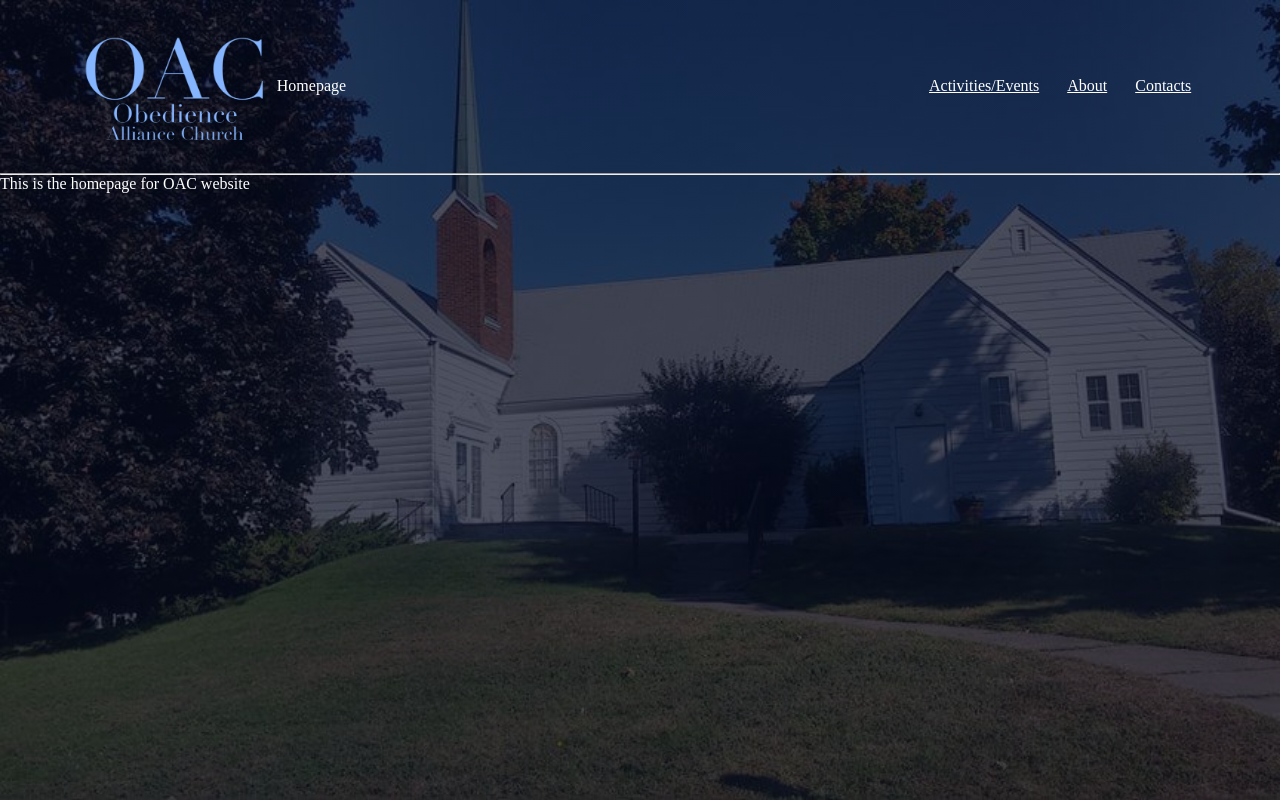
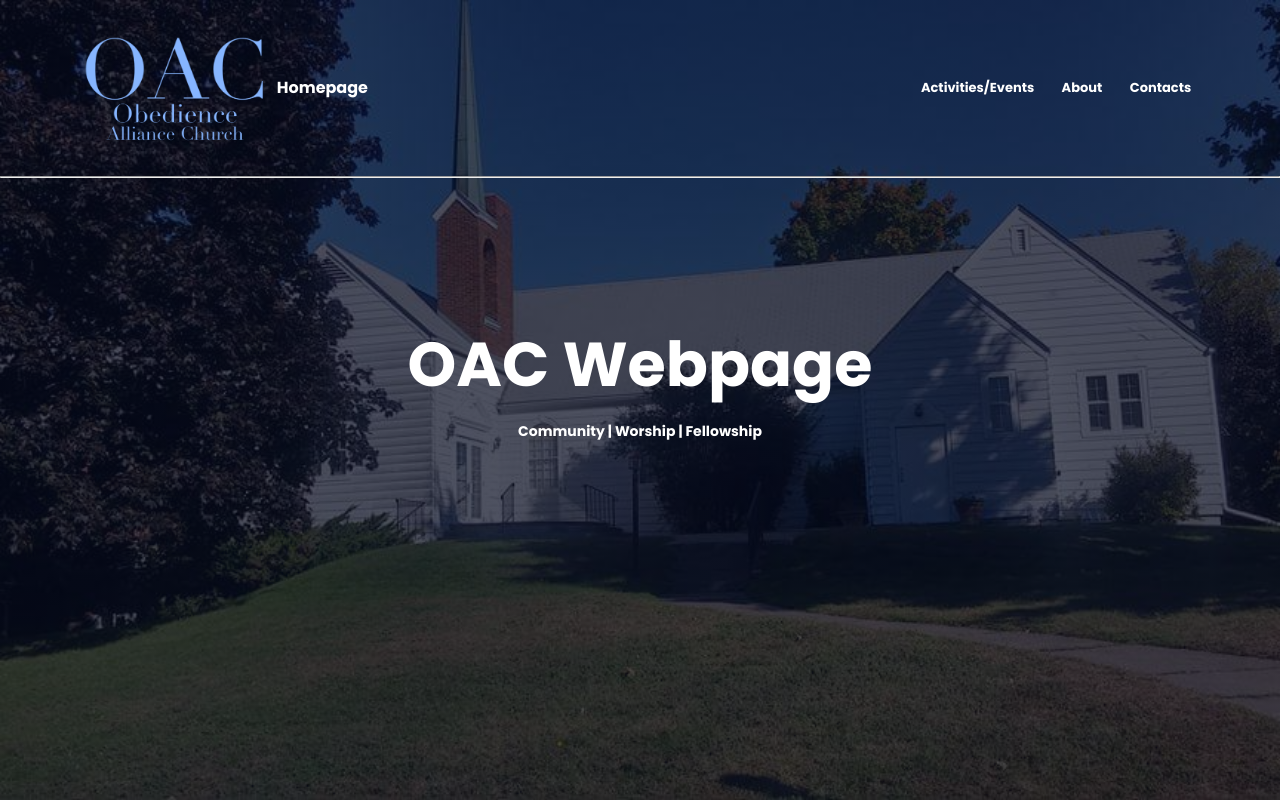
Before and after one commit to readysonvang/OACwebsite, a plain HTML site: page index.html in a window 1280 px wide. Drawn offline with Linux system fonts and the light colour scheme.

Commit message:
stylized with css

```diff
--- a/index.html
+++ b/index.html
@@ -5,18 +5,21 @@
 		scale=1.0">
 		<title>OAC Home Page</title>
 		<link rel="stylesheet" href="styles.css">
+		<link rel="preconnect" href="https://fonts.googleapis.com">
+<link rel="preconnect" href="https://fonts.gstatic.com" crossorigin>
+<link href="https://fonts.googleapis.com/css2?family=Poppins:wght@700&display=swap" rel="stylesheet">
 	</head>
 <body>
 	<section class="header">
 		<nav>
-			<a><img src="images/OAClogo.png"></a>
+			<a href="index.html"><img src="images/OAClogo.png"></a>
             <header style="color:white">Homepage</header>
 
 			<div class="nav-links">
 				<ul>
 					<li><a style="color:white" href="activitiesEvents.html">Activities/Events</a></li>
 					<li><a style="color:white" href="about.html">About</a></li>
-					<li><a style="color:white" href="">Contacts</a></li>
+					<li><a style="color:white" href="contact.html">Contacts</a></li>
 
 				</ul>
 			</div>
@@ -24,7 +27,15 @@
 		</nav>
         <hr>
         <main>
-            <p style="color:white">This is the homepage for OAC website</p>
+			<div class="text-box">
+				<h1>
+					OAC Webpage
+				</h1>
+				<p>
+					Community | Worship | Fellowship
+				</p>
+			</div>
+
         </main>
 		<footer>
 		</footer>
--- a/styles.css
+++ b/styles.css
@@ -1,6 +1,7 @@
 *{
     margin: 0;
     padding: 0;
+    font-family: 'Poppins', sans-serif;
 }
 
 .header{
@@ -33,3 +34,37 @@ nav img{
     padding: 8px 12px;
     position: relative;
 }
+.nav-links ul li a{
+    color:#fff;
+    text-decoration: none;
+    font-size: 13px;
+}
+.nav-links ul li::after{
+    content:'';
+    width:0%;
+    height:2px;
+    background:#f44336;
+    display:block;
+    margin:auto;
+    transition:0.5s;
+}
+.nav-links ul li:hover::after{
+    width:100%;
+}
+.text-box{
+    width: 90%;
+    color:#fff;
+    position: absolute;
+    top: 50%;
+    left:50%;
+    transform: translate(-50%, -50%);
+    text-align: center;
+}
+.text-box h1{
+    font-size: 62px;
+}
+.text-box p{
+    margin: 10px 0 40px;
+    font-size: 14px;
+    color: #fff;
+}
```
